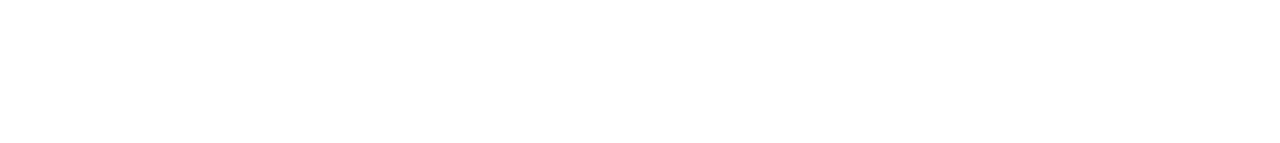
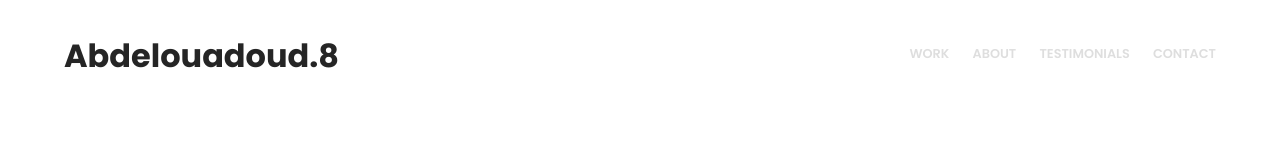
Before and after one commit to Abdelouadoud8/abdelouadoud8.github.io, a React (Create React App) app: page / in a window 1280 px wide. Shown: the top 143 px of the page. Built offline with nearby package versions, Linux system fonts and the light colour scheme.

Commit message:
Added the navigation bar

```diff
--- a/public/css/style.css
+++ b/public/css/style.css
@@ -17,6 +17,39 @@
   font-weight: 300;
   line-height: 1.6;
   min-height: 100vh; }
+
+.header {
+  display: flex;
+  flex-direction: row;
+  justify-content: space-between;
+  position: fixed;
+  top: 0;
+  padding: 4rem 8rem;
+  width: 100%;
+  font-weight: 700; }
+  .header__logo {
+    color: #252525 !important;
+    font-size: 4rem; }
+  .header__list {
+    display: flex;
+    flex-direction: row;
+    justify-content: space-between;
+    width: 28%;
+    list-style: none;
+    align-items: right;
+    padding-top: 1.5rem; }
+    .header__list-link {
+      color: #dedede !important;
+      text-decoration: none;
+      text-transform: uppercase;
+      font-size: 1.6rem;
+      font-weight: 600; }
+    .header__list-link:link, .header__list-link:visited {
+      color: #5b63f6;
+      text-decoration: none;
+      position: relative; }
+    .header__list-link:hover {
+      color: #252525 !important; }
 
 .work__header {
   font-family: "poppins";
@@ -42,6 +75,18 @@
 .work__projects {
   margin-top: 7.5rem;
   text-align: center; }
+  .work__projects-listitem {
+    width: 48rem;
+    height: 30rem;
+    background-size: cover;
+    background-position-x: center;
+    background-position-y: center;
+    border-radius: 0rem !important;
+    border: 0rem !important; }
+  .work__projects-medicol {
+    background-image: url("https://i.suar.me/dl6n7/l"); }
+  .work__projects-beachsnow {
+    background-image: url("https://i.suar.me/8Q9LE/l"); }
   .work__projects img {
     width: 48rem;
     height: 30rem; }
--- /dev/null
+++ b/src/components/Header.tsx
@@ -0,0 +1,34 @@
+import React, { FC } from "react";
+import { Link } from "react-router-dom";
+
+const Header: FC = () => {
+  return (
+    <div className="header">
+      <span className="header__logo">Abdelouadoud.8</span>
+      <ul className="header__list">
+        <li className="header__list-item">
+          <Link to="/medicol" className="header__list-link">
+            work
+          </Link>
+        </li>
+        <li className="header__list__item">
+          <Link to="/about" className="header__list-link">
+            about
+          </Link>
+        </li>
+        <li className="header__list-item">
+          <Link to="/beachsnowvolleyball" className="header__list-link">
+            testimonials
+          </Link>
+        </li>
+        <li className="header__list-item">
+          <Link to="/medicol" className="header__list-link">
+            contact
+          </Link>
+        </li>
+      </ul>
+    </div>
+  );
+};
+
+export default Header;
--- a/src/components/ProjectDetails/index.tsx
+++ b/src/components/ProjectDetails/index.tsx
@@ -1,5 +1,6 @@
 import { ComponentProps, FC } from "react";
 import { Input, InputProps } from "reactstrap";
+import Header from "../Header";
 import MyProjects from "../Work/MyProjects";
 import ProjectHeader from "./ProjectHeader";
 
@@ -33,6 +34,7 @@
 }) => {
   return (
     <div className="projectdetails">
+      <Header/>
       <div className="projectdetails__content">
         <ProjectHeader
           role={role}
--- a/src/components/Work/MyProjects.tsx
+++ b/src/components/Work/MyProjects.tsx
@@ -4,6 +4,12 @@
 const MyProjects: FC = () => {
   return (
     <div className="work__projects">
+      {/* <Link to="/medicol">
+        <Card className="work__projects-listitem work__projects-medicol"></Card>
+      </Link>
+      <Link to="/beachsnowvolleyball">
+        <Card className="work__projects-listitem work__projects-beachsnow"></Card>
+      </Link> */}
       <Link to="/medicol">
         <img src="/img/myprojects/uikitmedicol/1.png" alt="" />
       </Link>
--- a/src/styles/_components.scss
+++ b/src/styles/_components.scss
@@ -1,3 +1,45 @@
+.header {
+  display: flex;
+  flex-direction: row;
+  justify-content: space-between;
+  position: fixed;
+  top: 0;
+  padding: 4rem 8rem;
+  width: 100%;
+  font-weight: 700;
+
+  &__logo {
+    color: $black;
+    font-size: 4rem;
+  }
+  &__list {
+    display: flex;
+    flex-direction: row;
+    justify-content: space-between;
+    width: 28%;
+    list-style: none;
+    align-items: right;
+    padding-top: 1.5rem;
+    &-link {
+      color: $gray-2 !important;
+      text-decoration: none;
+      text-transform: uppercase;
+      font-size: 1.6rem;
+      font-weight: 600;
+    }
+    &-link:link,
+    &-link:visited {
+      color: $main-color;
+      text-decoration: none;
+      position: relative;
+    }
+
+    &-link:hover {
+      color: $black;
+    }
+  }
+}
+
 .work {
   &__header {
     font-family: $font-primary;
@@ -30,6 +72,23 @@
   &__projects {
     margin-top: 7.5rem;
     text-align: center;
+    &-listitem {
+      width: 48rem;
+      height: 30rem;
+      background-size: cover;
+      background-position-x: center;
+      background-position-y: center;
+      border-radius: 0rem !important;
+      border: 0rem !important;
+    }
+
+    &-medicol {
+      background-image: url("https://i.suar.me/dl6n7/l");
+    }
+    &-beachsnow {
+      background-image: url("https://i.suar.me/8Q9LE/l");
+    }
+
     & img {
       width: 48rem;
       height: 30rem;
--- a/src/views/About.tsx
+++ b/src/views/About.tsx
@@ -3,10 +3,12 @@
 import PersonalInfos from "../components/AboutMe/PersonalInfos";
 import Topics from "../components/AboutMe/Topics";
 import Footer from "../components/Foote";
+import Header from "../components/Header";
 
 const About: FC = () => {
   return (
     <div className="about">
+      <Header/>
       <PersonalInfos />
       <Card className="about__topics-diviser"></Card>
       <div className="about__topics">
--- a/src/views/Home.tsx
+++ b/src/views/Home.tsx
@@ -1,10 +1,12 @@
 import React, { FC } from "react";
 import Footer from "../components/Foote";
+import Header from "../components/Header";
 import Work from "../components/Work";
 
 const Home: FC = () => {
   return (
     <>
+      <Header />
       <Work />
       <Footer />
     </>
```
Also changed, not shown: 1 other file (tests, documents, lock files or other folders).
